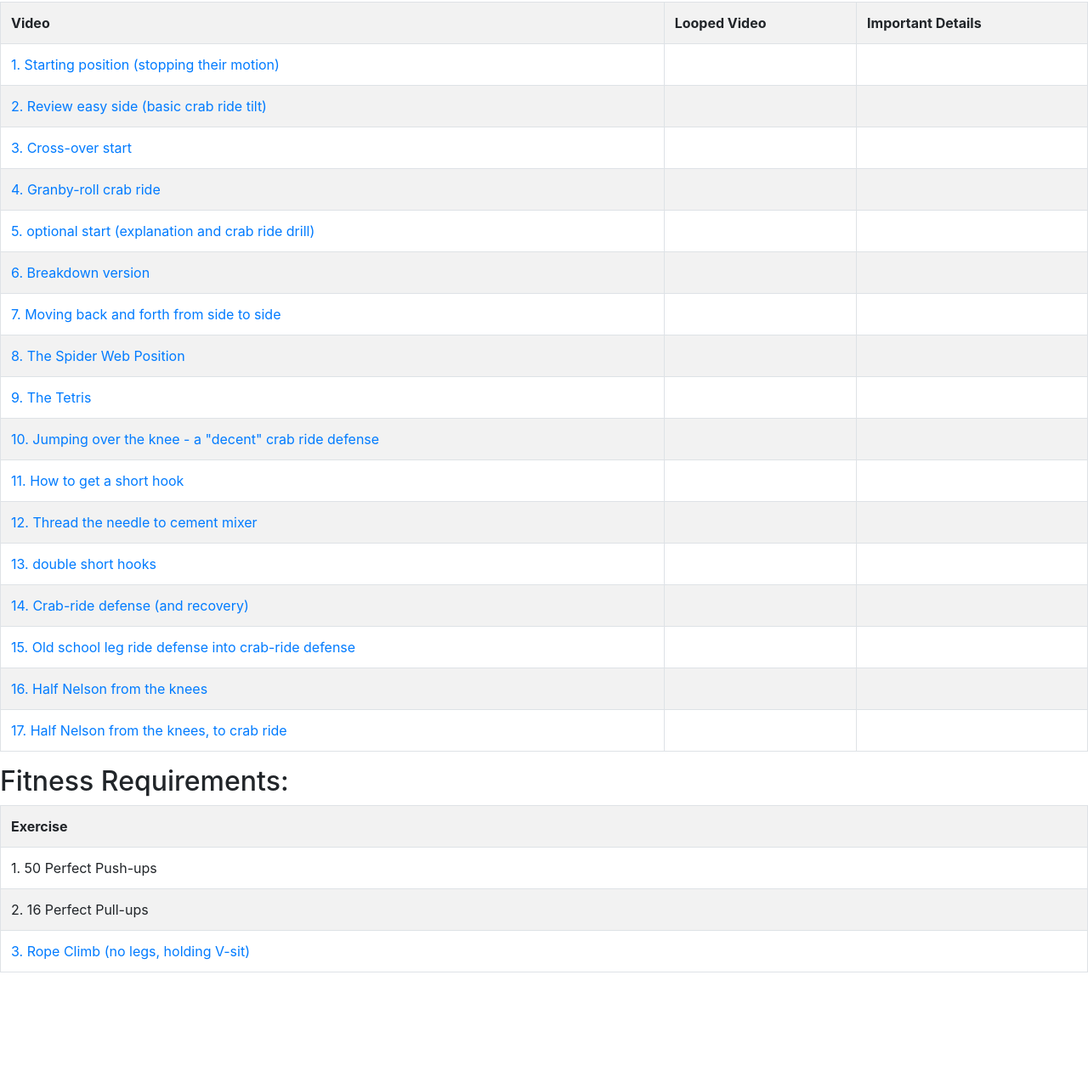
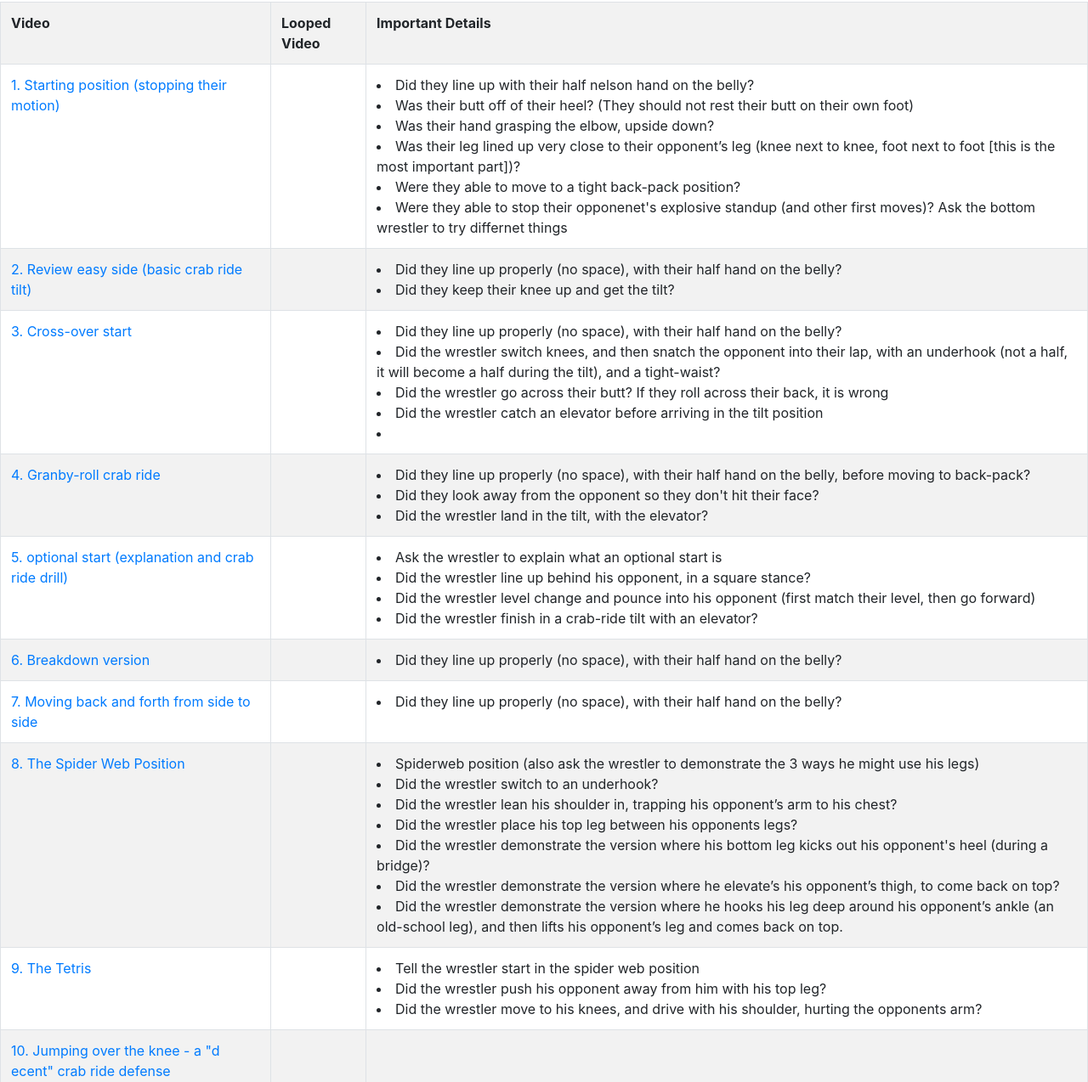
Before and after one commit to jaytonbye/TheDynamicWrestlingCurriculum, a plain HTML site: page Level11.html in a window 1280 px wide. Shown: the part 260-1534 px from the top of the page at 85% size. Before the commit the page ends 1421 px from the top, so only its background shows below. Drawn offline with nearby package versions, Linux system fonts and the light colour scheme.

```diff
--- a/Level11.html
+++ b/Level11.html
@@ -39,67 +39,90 @@
       <td><a target="_blank" href="https://youtu.be/WibJetQ_YeM">1. Starting position (stopping their motion) </a></td>
       <td><a target="_blank" href=""></a></td>
       <td>
-
+        <li>Did they line up with their half nelson hand on the belly?</li>
+        <li>Was their butt off of their heel? (They should not rest their butt on their own foot)</li>
+        <li>Was their hand grasping the elbow, upside down?</li>
+        <li>Was their leg lined up very close to their opponent’s leg (knee next to knee, foot next to foot [this is the most important part])?</li>
+        <li>Were they able to move to a tight back-pack position?</li>
+        <li>Were they able to stop their opponenet's explosive standup (and other first moves)? Ask the bottom wrestler to try differnet things</li>
       </td>
     </tr>
     <tr>
       <td><a target="_blank" href="https://youtu.be/uGFi8fnTMYQ">2. Review easy side (basic crab ride tilt) </a></td>
       <td><a target="_blank" href=""></a></td>
       <td>
-
+        <li>Did they line up properly (no space), with their half hand on the belly?</li>
+        <li>Did they keep their knee up and get the tilt?</li>
       </td>
     </tr>
     <tr>
       <td><a target="_blank" href="https://youtu.be/WHgsc52ZnnQ">3. Cross-over start </a></td>
       <td><a target="_blank" href=""></a></td>
       <td>
-
+        <li>Did they line up properly (no space), with their half hand on the belly?</li>
+        <li>Did the wrestler switch knees, and then snatch the opponent into their lap, with an underhook (not a half, it will become a half during the tilt), and a tight-waist?</li>
+        <li>Did the wrestler go across their butt? If they roll across their back, it is wrong</li>
+        <li>Did the wrestler catch an elevator before arriving in the tilt position</li>
+        <li></li>
       </td>
     </tr>
     <tr>
       <td><a target="_blank" href="https://youtu.be/PjPIfqiLdlw">4. Granby-roll crab ride</a></td>
       <td><a target="_blank" href=""></a></td>
       <td>
-
+        <li>Did they line up properly (no space), with their half hand on the belly, before moving to back-pack?</li>
+        <li>Did they look away from the opponent so they don't hit their face?</li>
+        <li>Did the wrestler land in the tilt, with the elevator?</li>
       </td>
     </tr>
     <tr>
       <td><a target="_blank" href="https://youtu.be/EVKCOsEGl1Q">5. optional start (explanation and crab ride drill) </a></td>
       <td><a target="_blank" href=""></a></td>
       <td>
-
+        <li>Ask the wrestler to explain what an optional start is</li>
+        <li>Did the wrestler line up behind his opponent, in a square stance?</li>
+        <li>Did the wrestler level change and pounce into his opponent (first match their level, then go forward)</li>
+        <li>Did the wrestler finish in a crab-ride tilt with an elevator?</li>
       </td>
     </tr>
     <tr>
       <td><a target="_blank" href="https://youtu.be/EVKCOsEGl1Q">6. Breakdown version </a></td>
       <td><a target="_blank" href=""></a></td>
       <td>
-
+        <li>Did they line up properly (no space), with their half hand on the belly?</li>
       </td>
     </tr>
     <tr>
-      <td><a target="_blank" href="https://youtu.be/ca6gTKfwwuo">7. Moving back and forth from side to side </a></td>
+      <td><a target="_blank" href="">7. Moving back and forth from side to side </a></td>
       <td><a target="_blank" href=""></a></td>
       <td>
-
+        <li>Did they line up properly (no space), with their half hand on the belly?</li>
       </td>
     </tr>
     <tr>
       <td><a target="_blank" href="https://youtu.be/Fu5xkw4GpzA">8. The Spider Web Position </a></td>
       <td><a target="_blank" href=""></a></td>
       <td>
-
+        <li>Spiderweb position (also ask the wrestler to demonstrate the 3 ways he might use his legs)</li>
+        <li>Did the wrestler switch to an underhook?</li>
+        <li>Did the wrestler lean his shoulder in, trapping his opponent’s arm to his chest?</li>
+        <li>Did the wrestler place his top leg between his opponents legs?</li>
+        <li>Did the wrestler demonstrate the version where his bottom leg kicks out his opponent's heel (during a bridge)?</li>
+        <li>Did the wrestler demonstrate the version where he elevate’s his opponent’s thigh, to come back on top?</li>
+        <li>Did the wrestler demonstrate the version where he hooks his leg deep around his opponent’s ankle (an old-school leg), and then lifts his opponent’s leg and comes back on top.</li>
       </td>
     </tr>
     <tr>
       <td><a target="_blank" href="https://youtu.be/2hyaelQwzoU">9. The Tetris </a></td>
       <td><a target="_blank" href=""></a></td>
       <td>
-
+        <li>Tell the wrestler start in the spider web position</li>
+        <li>Did the wrestler push his opponent away from him with his top leg?</li>
+        <li>Did the wrestler move to his knees, and drive with his shoulder, hurting the opponents arm?</li>
       </td>
     </tr>
     <tr>
-      <td><a target="_blank" href="https://youtu.be/CsPkf-yZvNA">10. Jumping over the knee - a "decent" crab ride defense </a></td>
+      <td><a target="_blank" href="https://youtu.be/CsPkf-yZvNA">10. Jumping over the knee - a "d ecent" crab ride defense </a></td>
       <td><a target="_blank" href=""></a></td>
       <td>
 
```
Also changed, not shown: Level4.html (+5 -5 lines), Level5.html (+14 -14 lines).
